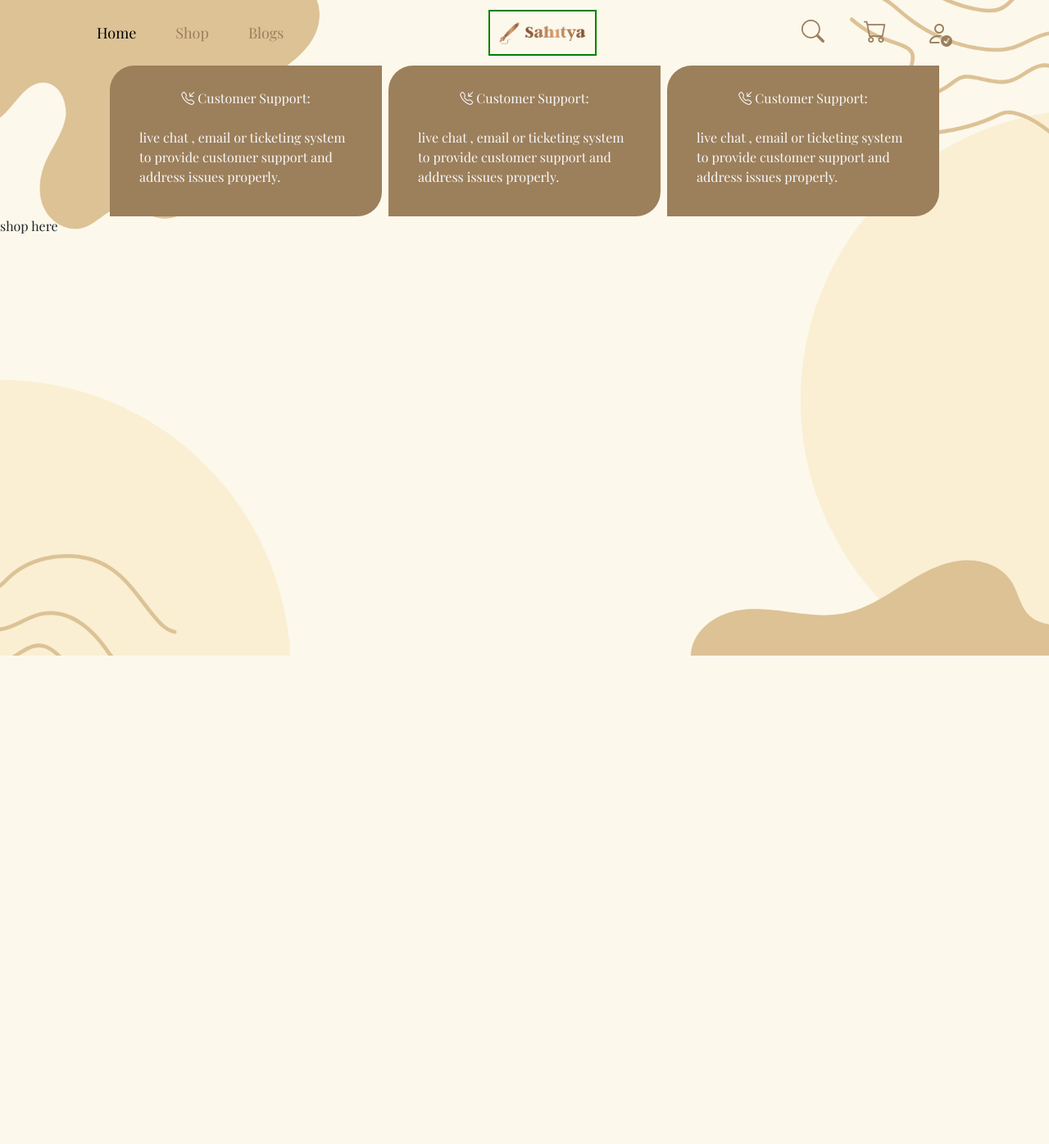
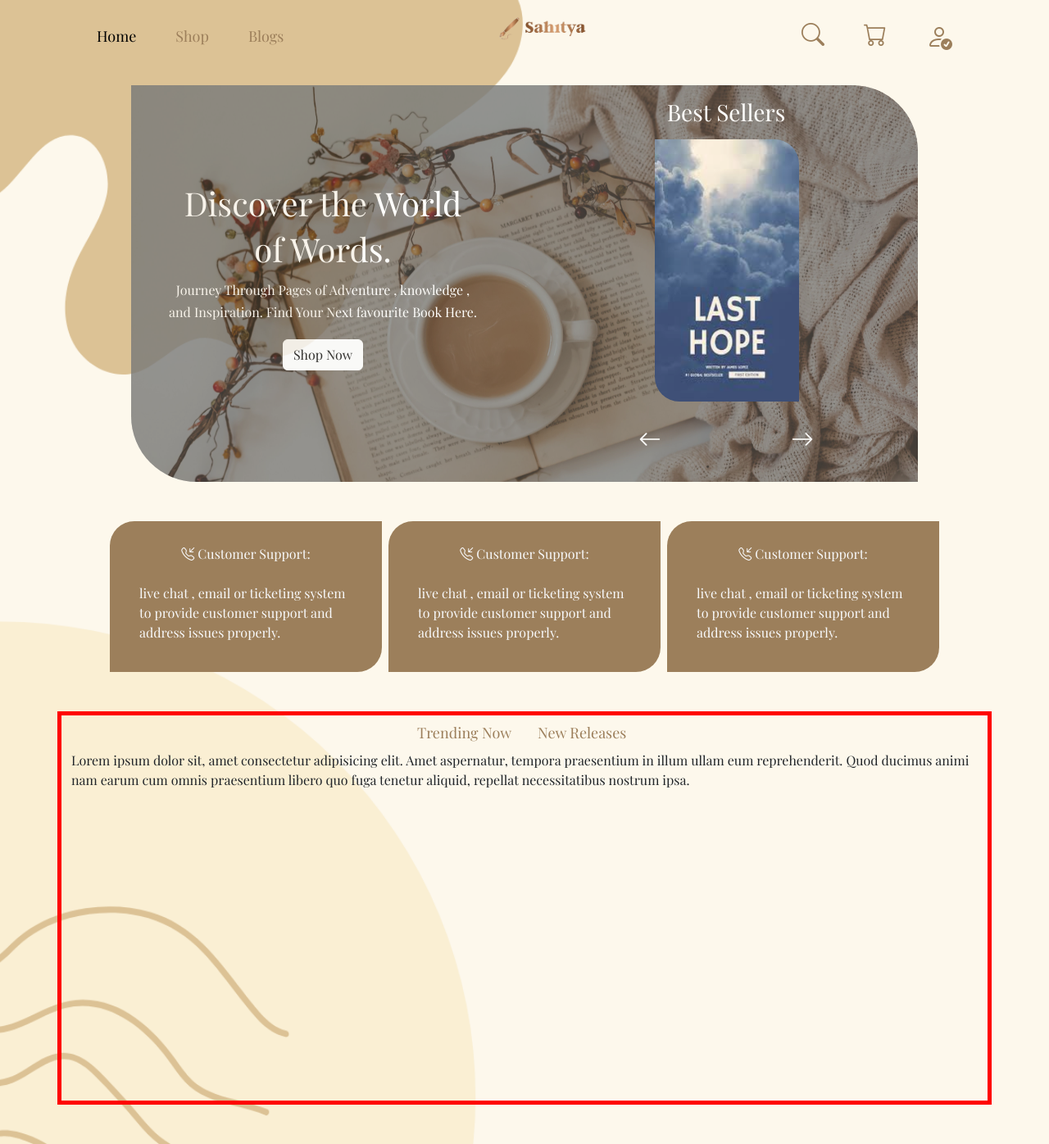
Before and after one commit to prachisv04/Bookstore-website, a PHP site: page /Bookstore/ in a window 1280 px wide. Shown: the whole page at 82% size. Before the commit the page ends 800 px from the top, so only its background shows below. Run offline with PHP 8.4, Linux system fonts and the light colour scheme; some libraries are stand-ins or nearby versions; some web fonts are replaced.

Commit message:
home-page design

```diff
--- a/CSS/style.css
+++ b/CSS/style.css
@@ -1,26 +1,96 @@
+
 /* Navbar */
 .navbar{
     background: transparent;
-}
-.logo{
-    height: auto;
-    width: 10vw;
 }
 .nav-link{
     color: #9C7F5B;
     font-size: large;
     font-weight: 500;
 }
-
+.logo{
+    width: 10vw;
+    height: auto;
+    margin-bottom: 20px;
+}
 .nav-link .active{
     color: #1F0F08;
 }
-
 .btn-brown{
     background-color: #9C7F5B;
     color: #1f1f08;
     border-radius: 5px;
-    width: 5vw;
+    width: 10vw;
+}
+@media screen and (max-width:992px){
+    .rightmenu{
+        display: inline;
+    }
+    #rightnav{
+        display: none;
+    }
+    .leftmenu{
+        display: block;
+    }
+    #leftnav{
+        display: none;
+    }
+}
+
+.leftmenu ul{
+    margin-left: -30px;
+}
+
+.rightmenu ul{
+    margin-left: -30px;
+}
+@media screen and (min-width:992px){
+    .rightmenu{
+        display: none;
+    }
+    #rightnav{
+        display: inline;
+    }
+    .leftmenu{
+        display: none;
+    }
+    #leftnav{
+        display: inline;
+    }
+}
+
+.dropdown-toggle::after {
+    /* to remove dropdown arrow */
+    content: none;
+}
+
+.dropleft &::before {
+    margin-right: 0;
+  }
+
+  .dropleft {
+    position: relative;
+  }
+
+  .dropleft {
+    .dropdown-menu {
+      top: 0;
+      right: 0;
+      left: auto;
+      margin-top: 6vh;
+    }
+
+    .dropdown-toggle {
+
+      @include caret(left);
+      &::before {
+        vertical-align: 0;
+      }
+    }
+}
+
+.menu-item{
+    list-style: none;
 }
 
 /* body */
@@ -35,12 +105,6 @@
 .gradient-custom-2 {
     /* fallback for old browsers */
     background: #fccb90;
-
-    /* Chrome 10-25, Safari 5.1-6 */
-    /* background: -webkit-linear-gradient(to right bottom, #9c8569, #55331C); */
-
-    /* W3C, IE 10+/ Edge, Firefox 16+, Chrome 26+, Opera 12+, Safari 7+ */
-    /* background: linear-gradient(to right bottom, #9C7F5B, #55331C); */
 
     background-image: url("../img/peakpx.jpg");
     background-repeat: no-repeat;
@@ -60,6 +124,7 @@
     border-bottom-right-radius: .3rem;
     }
 }
+
 .box{
     box-sizing: border-box;
 }
@@ -67,6 +132,7 @@
     border-top-left-radius: 6rem;
     border-bottom-right-radius: 6rem;
 }
+
 .r-rad{
     border-bottom-right-radius: 6rem;
 }
@@ -123,48 +189,10 @@
     backdrop-filter: blur(5px);
 }
 
-/* index page */
-.rectangle{
-    background-image: url('../img/rectbg.jpg');
-    background-repeat: no-repeat;
-    background-position: center;
-    background-size: cover;
-    height: 60vh;
-    border-bottom-left-radius: 100px;
-    border-top-right-radius: 100px;
-}
-.nav-brand{
-    border: 2px solid green;
-}
-.transbox{
-    border-bottom-left-radius: 100px;
-    border-top-right-radius: 100px;
-    background-color: rgba(0,0,0,0.4);
-}
-.vert-rect{
-    position: relative;
-    height: 30vh;
-    width: 10vw;
-    border-bottom-right-radius: 30px;
-    border-top-left-radius: 30px;
-}
-
-.carousel {
-    position: relative;
- }
- .carousel-control-prev , .carousel-control-next {
-    position: absolute;
-    top: 100%;
- }
- .vert-img{
-    height: 100%;
-    width: 100%;
-    border-bottom-right-radius: 30px;
-    border-top-left-radius: 30px;
-}
-
 html{
     scroll-behavior: smooth;
+    margin: 0;
+    padding: 0;
 }
 
 .hor-rect{
@@ -172,14 +200,15 @@ html{
     border-bottom-right-radius: 30px;
     border-top-left-radius: 30px;
     background-color: #9C7F5B;
+}
 
-}
 
 /* on screen with width lseese than 992 - tablet */
 @media screen and (min-width:768px ) and (max-width:992px){
     .hor-rect{
         height: fit-content;
-        width: 25vw !important;
+        width: 25vw;
+        margin-top: 10px;
     }
 }
 
@@ -196,6 +225,7 @@ html{
 @media screen and (max-width:768px){
     .hor-rect{
         height: fit-content;
+        margin-top: 10px;
     }
 }
 
@@ -204,66 +234,85 @@ html{
     box-sizing: border-box;
 }
 
-@media screen and (max-width:992px){
-    .rightmenu{
-        display: inline;
+.vert-img{
+    border-top-right-radius: 30px;
+    border-bottom-left-radius: 30px;
 }
-    #rightnav{
-        display: none;
+
+/* on screen with width lseese than 992 - tablet */
+@media screen and (min-width:768px ) and (max-width:992px){
+    .rectangle ,.transbox {
+        height: fit-content;
+        border-top-right-radius: 60px;
+        border-bottom-left-radius: 60px;
+        margin-top: 10px;
+        margin-bottom: 10px;
     }
-    .leftmenu{
-        display: inline;
-    }
-    #leftnav{
-        display: none;
+    .vert-img , .carousel-item{
+        height: 220px;
+        margin-top: 20px;
+        margin-bottom: 10px;
+        margin-left: 15px;
     }
 }
 
+/* laptop */
 @media screen and (min-width:992px){
-    .rightmenu{
-        display: none;
+   .rectangle ,.transbox{
+    height: fit-content;
+    border-top-right-radius: 80px;
+    border-bottom-left-radius: 80px;
    }
-    #rightnav{
-        display: inline;
-    }
-    .leftmenu{
-        display: none;
-    }
-    #leftnav{
-        display: inline;
+   .vert-img , .carousel-item{
+    height: 40vh;
+    margin-bottom: 10px;
+    margin-left: 15px;
    }
 }
 
-.dropdown-toggle::after {
-    /* to remove dropdown arrow */
-    content: none;
+
+/*on screen where screen is less or equal to 1001 - mobile */
+@media screen and (max-width:768px){
+    .rectangle , .transbox{
+        height:fit-content;
+        border-top-right-radius: 40x;
+        border-bottom-left-radius: 40px;
+    }
+    .vert-img , .carousel-item {
+        height: 200px;
+        margin-top: 20px;
+        margin-bottom: 20px;
+        margin-left: 5px;
+    }
+    .row{
+        flex-direction: column;
     }
 
-.dropleft &::before {
-    margin-right: 0;
 }
 
-  .dropleft {
-    position: relative;
+.rectangle{
+    background: url('../img/rectbg.jpg');
+    background-repeat: no-repeat;
+    background-size: cover;
+    background-position: center;
+    opacity: 0.8;
 }
 
-  .dropleft {
-    .dropdown-menu {
-      top: 0;
-      right: 0;
-      left: auto;
-      margin-top: 6vh;
+.transbox {
+    background-color: rgba(0, 0, 0, 0.4);
+    color: white;
+    margin-left: -12px;
+    margin-right: -12px;
 }
 
-    .dropdown-toggle {
-      @include caret(left);
-      &::before {
-        vertical-align: 0;
+.tabs{
+    height: 60vh;
+    border: 5px solid red;
 }
-    }
-}
-
-.menu-item{
-    list-style: none;
+.nav-pills .nav-item .nav-link.active {
+    background-color: transparent;
+    border: none;
+    color: #1F0F08;
+    text-decoration: underline;
   }
 /* test */
--- a/JS/signup.js
+++ b/JS/signup.js
@@ -101,3 +101,7 @@ function validateSignupForm(form){
     return true;
 return false;
 }
+
+document.getElementById("back2").addEventListener("click",()=>{
+    window.history.back();
+  })
--- a/index.php
+++ b/index.php
@@ -48,33 +48,27 @@
     <div class="container" id="navbar_top">
         <nav class="navbar navbar-expand-lg ">
             <div class="container-fluid ">
-
-
-                <!-- left subnav -->
-
-
-
-                <!-- testing leftnavbar to work as navbar -->
-
-                <div class="leftmenu ">
-                    <ul class="d-flex flex-row">
-
+                <div class="leftmenu">
+                    <ul>
                         <li class="nav-item dropdown menu-item" id="lmenu">
 
                             <a class="nav-link dropdown-toggle" href="#" role="button" data-bs-toggle="dropdown"
                                 aria-expanded="false">
-                                <i class="bi bi-three-dots-vertical  fs-3 mx-1"></i>
+                                <i class="bi bi-list fs-3 mx-1"></i>
                             </a>
                             <ul class="dropdown-menu">
-                                <li><a class="dropdown-item mx-2" href="#"><i class="bi bi-house mx-2"></i> Home</a></li>
-                                <li><a class="dropdown-item mx-2" href="#"><i class="bi bi-shop-window mx-2"></i> Shop</a></li>
-                                <li><a class="dropdown-item mx-2" href="#"><i class="bi bi-file-earmark-post mx-2"></i> Blogs</a></li>
+                                <li><a class="dropdown-item mx-2" href="#"><i class="bi bi-house mx-2"></i> Home</a>
+                                </li>
+                                <li><a class="dropdown-item mx-2" href="#"><i class="bi bi-shop-window mx-2"></i>
+                                        Shop</a></li>
+                                <li><a class="dropdown-item mx-2" href="#"><i class="bi bi-file-earmark-post mx-2"></i>
+                                        Blogs</a></li>
                             </ul>
                         </li>
                     </ul>
                 </div>
                 <div id="leftnav">
-                    <ul class="navbar-nav me-auto mb-2 mb-lg-0 d-flex flex-row">
+                    <ul class="navbar-nav mb-2 mb-lg-0 d-flex flex-row">
                         <li class="nav-item mx-3">
                             <a class="nav-link active" aria-current="page" href="/Bookstore/index.php">Home</a>
                         </li>
@@ -88,12 +82,12 @@
 
                 </div>
                 <!-- brand in middle -->
-                <div class="d-flex nav-brand nav-item align-items-center justify-content-center">
+                <div class="d-flex nav-brand nav-item align-items-center ">
                     <a class="nav-link text-center"> <img src="img/logo.png" alt="LOGO" class="logo"> </a>
                 </div>
 
                 <!-- right navbar -->
-                <div class="rightmenu mr-2">
+                <div class="rightmenu">
                     <ul class="d-flex flex-row">
                         <li class="nav-item menu-item ">
                             <a class="nav-link" aria-current="page" href="#">
@@ -209,12 +203,76 @@
 
     <!-- center container -->
 
+    <div class="container mt-3 mb-5 w-75 rectangle">
+        <div class="  transbox text-center">
+
+            <div class="row  text-center d-flex justify-content-center align-items-center">
+                <div class="col">
+                    <h1>Discover the World </h1>
+                    <h1>of Words.</h1>
+
+                    <h6 class="mt-3">
+                        Journey Through Pages of Adventure , knowledge ,
+                    </h6>
+                    <h6>
+                        and Inspiration. Find Your Next favourite Book Here.
+                    </h6>
+
+                    <button class="btn btn-light mt-3 mb-3">Shop Now</button>
+
+                </div>
+                <div class="col">
+
+                    <div class="col">
+                        <h3 class="mt-3 mb-3">Best Sellers</h3>
+                    </div>
+                    <div class="col ">
+                        <div id="carouselExample"
+                            class="carousel slide d-flex align-items-center justify-content-center mb-2 ml-4">
+
+                            <div class="carousel-inner w-50">
+                                <div class="carousel-item active">
+                                    <img src="img/last-hope.jpg" class="vert-img d-block w-75" alt="...">
+                                </div>
+                                <div class="carousel-item">
+                                    <img src="img/million.jpg" class="vert-img d-block w-75" alt="...">
+                                </div>
+                                <div class="carousel-item">
+                                    <img src="img/vav.jpg" class="vert-img d-block w-75" alt="...">
+                                </div>
+
+
+                            </div>
+                        </div>
+                    </div>
+                    <div class="col mb-4 mx-5 d-flex align-items-center justify-content-around  ">
+                        <!-- <button class="carousel-control-prev" type="button" data-bs-target="#carouselExample" data-bs-slide="prev">
+                            <span class="bi bi-arrow-left fs-3 text-dark" aria-hidden="true"></span>
+                            <span class="visually-hidden">Previous</span>
+                          </button>
+                          <button class="carousel-control-next" type="button" data-bs-target="#carouselExample" data-bs-slide="next">
+                            <span class="bi bi-arrow-right fs-3 text-light" aria-hidden="true"></span>
+                            <span class="visually-hidden">Next</span>
+                          </button> -->
+                        <button class="btn">
+                            <i class="bi bi-arrow-left fs-3 text-light"></i>
+                        </button>
+                        <button class="btn">
+                            <i class="bi bi-arrow-right fs-3 text-light"></i>
+                        </button>
+                    </div>
+
+
+                </div>
+            </div>
+        </div>
+    </div>
+
+
     <!-- container -->
-
     <!-- for services -->
 
-    <div class="container">
-
+    <div class="container mb-5">
         <div class="row d-flex align-items-center justify-content-between mx-5">
             <div class="col hor-rect mx-1">
                 <div class="card bg-transparent text-light text-center">
@@ -249,14 +307,28 @@
         </div>
 
     </div>
-    <!-- service container -->
 
-    <div class="text-dark" id="shop">
-        shop here
+    <!-- tabs -->
+    <!-- will do later -->
+    <div class="container container-fluid tabs mb-5">
+        <ul class="nav nav-pills">
+            <li class="nav-item active w-50 text-end text-nowrap fs-4"><a class="nav-link" href="#trend" data-toggle="tab">Trending Now</a></li>
+            <li class="nav-item w-50 text-nowrap fs-4" ><a class="nav-link" href="#release" data-toggle="tab">New Releases</a></li>
+        </ul>
+
+        <div id='content' class="tab-content">
+            <div class="tab-pane active" id="trend">
+                Lorem ipsum dolor sit, amet consectetur adipisicing elit. Amet aspernatur, tempora praesentium in illum ullam eum reprehenderit. Quod ducimus animi nam earum cum omnis praesentium libero quo fuga tenetur aliquid, repellat necessitatibus nostrum ipsa.
+            </div>
+            <div class="tab-pane" id="release">
+                Lorem ipsum dolor sit amet consectetur adipisicing elit. Culpa officiis in odit animi! Numquam dicta quidem vel, obcaecati nulla quam tenetur. Laborum ea saepe nisi at alias exercitationem corrupti fugit, numquam illo reprehenderit architecto.
+            </div>
+
+        </div>
     </div>
 
-
     <!-- javascript -->
+    <!-- bootstrap -->
     <script src="https://code.jquery.com/jquery-3.2.1.slim.min.js"
         integrity="sha384-KJ3o2DKtIkvYIK3UENzmM7KCkRr/rE9/Qpg6aAZGJwFDMVNA/GpGFF93hXpG5KkN"
         crossorigin="anonymous"></script>
@@ -266,28 +338,8 @@
     <script src="https://maxcdn.bootstrapcdn.com/bootstrap/4.0.0/js/bootstrap.min.js"
         integrity="sha384-JZR6Spejh4U02d8jOt6vLEHfe/JQGiRRSQQxSfFWpi1MquVdAyjUar5+76PVCmYl"
         crossorigin="anonymous"></script>
-    <script>
-        document.addEventListener("DOMContentLoaded", function () {
-            window.addEventListener('scroll', function () {
-                if (window.scrollY > 50) {
-                    document.getElementById('navbar_top').classList.add('fixed-top');
-                    // add padding top to show content behind navbar
-                    navbar_height = document.querySelector('.navbar').offsetHeight;
-                    document.body.style.paddingTop = navbar_height + 'px';
-                    document.getElementById('navbar_top').style.backgroundColor = "white";
-
-                } else {
-                    document.getElementById('navbar_top').classList.remove('fixed-top');
-                    document.getElementById('navbar_top').style.background = "transparent";
-                    // remove padding top from body
-                    document.body.style.paddingTop = '0';
-
-                }
-            });
-        });
-
-
-    </script>
+    <!-- site-custom -->
+    <script src="JS/customs.js"></script>
 
 </body>
 
```
Also changed, not shown: JS/customs.js (added, +18 -0 lines), login.php (+11 -0 lines), signup.php (+6 -5 lines). Lines whose indentation alone changed are shown as unchanged.
